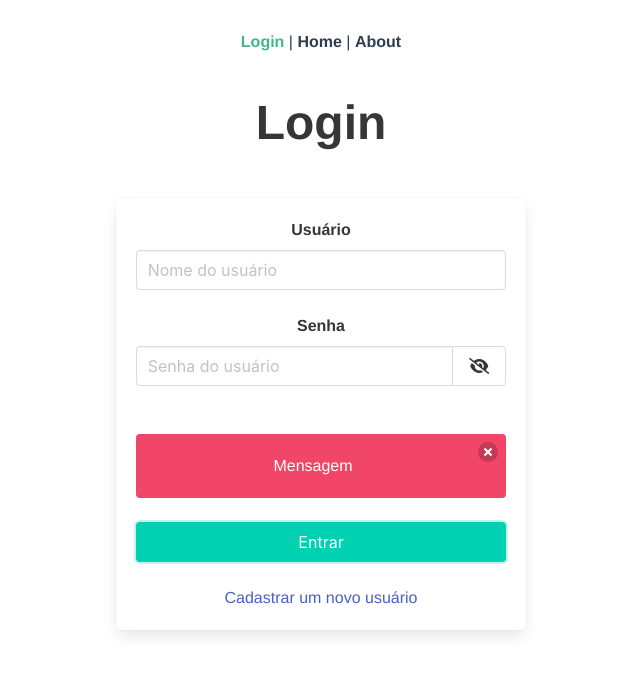
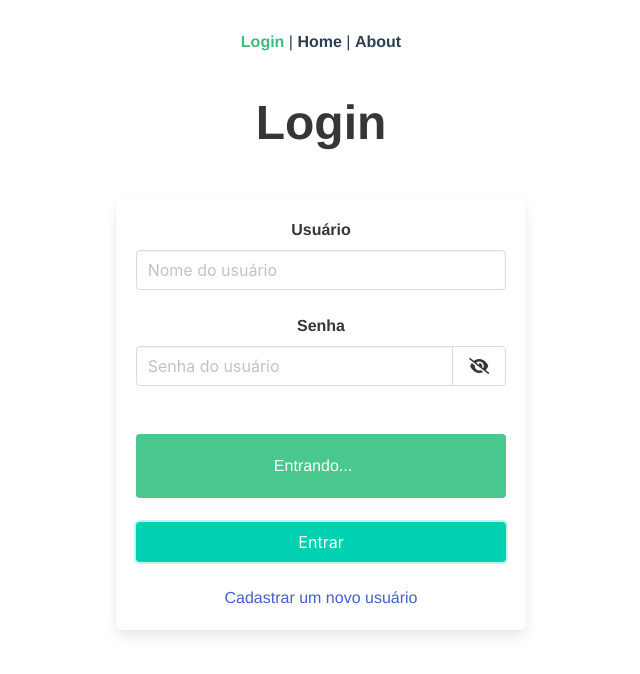
Before and after one commit to paulocsilvajr/api-livros-nestjs, a Vue app in the folder livros-vuejs-cli/: page /login in a window 1280 px wide. Both pictures are taken after a click on the button "Entrar". Shown: the top 674 px of the page, without its empty margins (319-959 px from the left). Built offline with nearby package versions, Linux system fonts and the light colour scheme.

Commit message:
Criado componente MEnsagemComponent e substituido em EntrarComponent. Removido comentário desnecessário em InputSenhaComponent

```diff
--- a/livros-vuejs-cli/src/components/EntrarComponent.vue
+++ b/livros-vuejs-cli/src/components/EntrarComponent.vue
@@ -14,10 +14,14 @@
                     <InputSenhaComponent v-model="usuario.senha"/>
                 </div>
 
-                <div class="notification" :class="mensagem.tipo" v-if="mensagem.ativa">
+                <!-- <div class="notification" :class="mensagem.tipo" v-if="mensagem.ativa">
                     <button class="delete" @click="fechaNotificacao()"></button>
                     {{ msgFormatada }}
-                </div>
+                </div> -->
+
+                <MensagemComponent tipo="sucesso" v-if="mensagem.length > 0">
+                    {{ mensagem }}
+                </MensagemComponent>
 
                 <button class="button is-primary is-fullwidth mb-5" @click="entra()">Entrar</button>
 
@@ -31,35 +35,29 @@
 import { defineComponent } from 'vue';
 import Usuario from '@/models/usuario';
 import InputSenhaComponent from '@/components/InputSenhaComponent.vue';
+import MensagemComponent from '@/components/MensagemComponent.vue';
 
 
 export default defineComponent({
     name: "EntrarComponent",
     components: {
         InputSenhaComponent,
+        MensagemComponent,
     },
     data() {
         return {
-            mensagem: {
-                texto: 'mensagem',
-                tipo: 'is-danger',
-                ativa: true
-            },
+            mensagem: "",
             usuario: new Usuario(),
-        }
-    },
-    computed: {
-        msgFormatada(): string {
-            // torna primeira letra maiúscula
-            return this.mensagem.texto.charAt(0).toUpperCase() + this.mensagem.texto.slice(1);
         }
     },
     methods: {
         entra() {
-            console.log(`Entrando em API com usuário '${this.usuario.nome}'...`);
+            console.log(`Entrando como usuário '${this.usuario.nome}'...`);
 
             this.$store.state.nomeUsuario = this.usuario.nome;
             this.$store.state.senha = this.usuario.senha;
+
+            this.mensagem = "Entrando..."
 
             this.limparCampos();
         },
@@ -67,9 +65,6 @@ export default defineComponent({
             this.usuario.nome = '';
             this.usuario.senha = '';
         },
-        fechaNotificacao() {
-            this.mensagem.ativa = false;
-        }
     },
     beforeMount() {
         console.log('método beforeMount');
--- a/livros-vuejs-cli/src/components/InputSenhaComponent.vue
+++ b/livros-vuejs-cli/src/components/InputSenhaComponent.vue
@@ -3,7 +3,6 @@
         <label for="senha" class="label">Senha</label>
         <div class="field has-addons">
             <div class="control is-expanded">
-                <!-- <input type="password" class="input" placeholder="Senha do usuário" id="senha" ref="inputSenha" v-model="usuario.senha"> -->
                 <input type="password" class="input" placeholder="Senha do usuário" id="senha" ref="inputSenha" :value="modelValue" @input="updateValue">
             </div>
             <div class="control">
--- /dev/null
+++ b/livros-vuejs-cli/src/components/MensagemComponent.vue
@@ -0,0 +1,32 @@
+<template>
+
+<div class="notification" :class="tipoNotificacao">
+    <slot></slot>
+</div>
+
+</template>
+
+<script lang="ts">
+import { defineComponent, Comment } from 'vue';
+
+
+export default defineComponent({
+    name: "MensagemComponent",
+    props: {
+        tipo: String,
+    },
+    computed: {
+        tipoNotificacao(): string {
+            if (this.$props.tipo === 'sucesso')
+                return 'is-success'
+
+            return 'is-danger'
+        },
+    },
+})
+
+</script>
+
+<style>
+
+</style>
```
